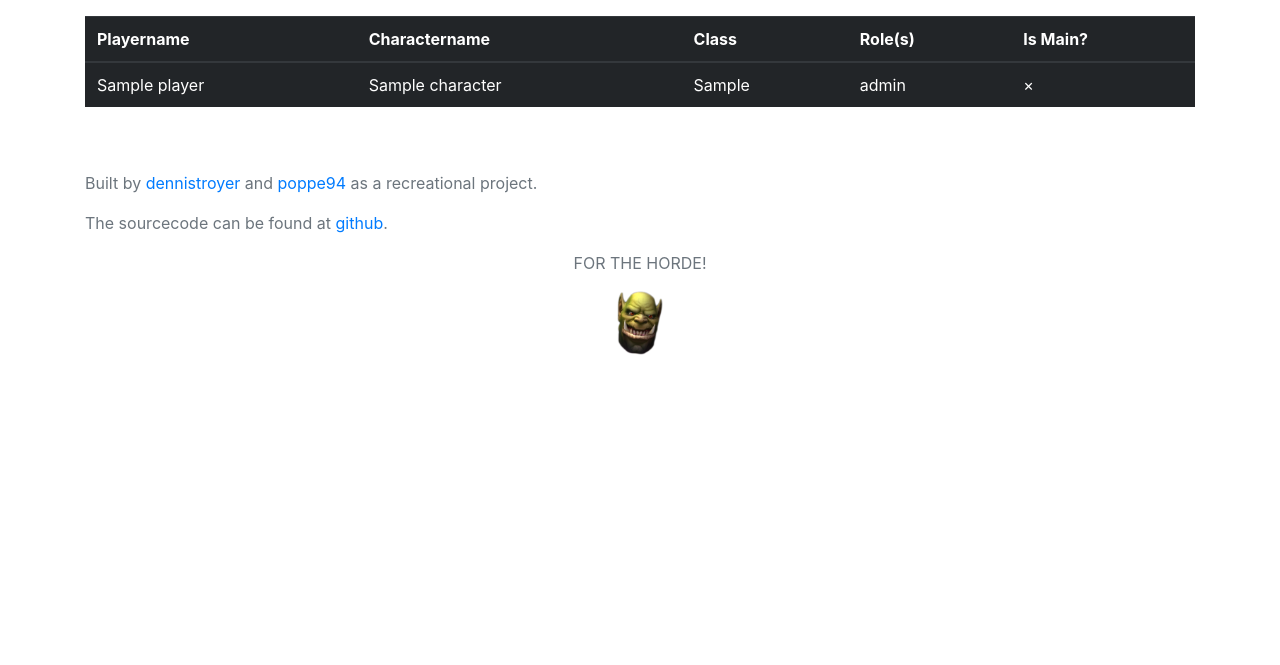
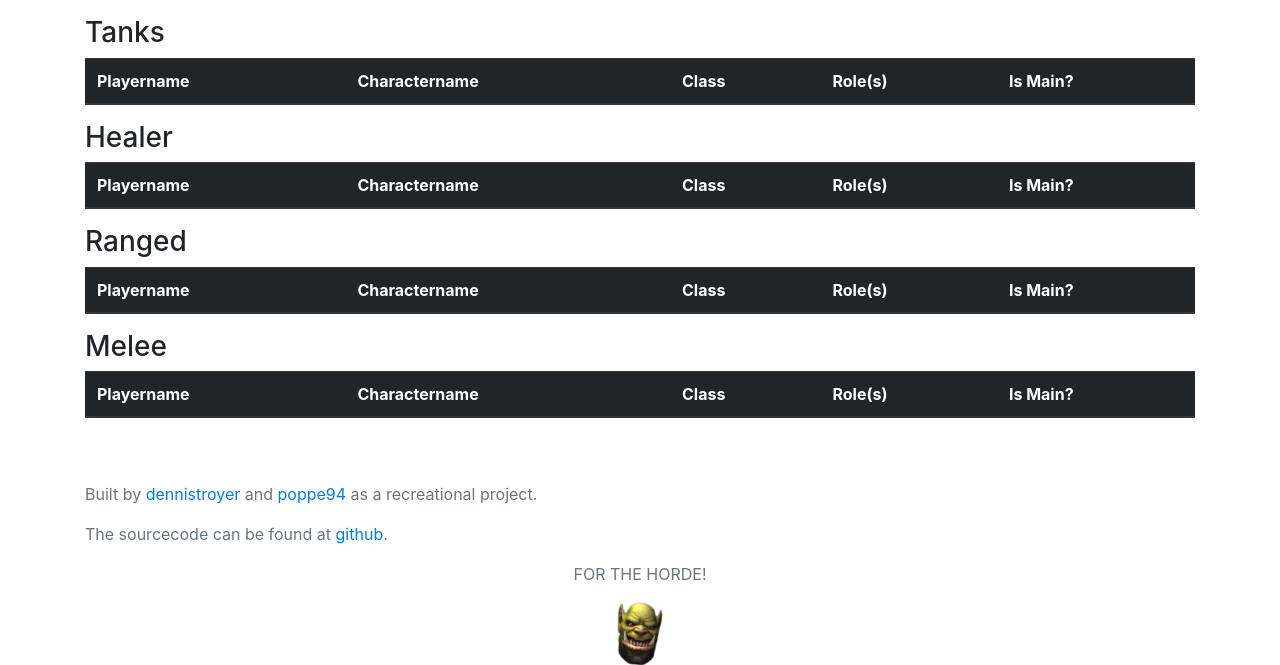
Before and after one commit to djaszak/raid_roster_planner, a Django app: template raid_roster_planner/raid_roster_drf/templates/raid_roster_drf/character_list.html in a window 1280 px wide. Shown: the part 56-721 px from the top of the page. Run offline with Django 3.2, Linux system fonts and the light colour scheme; the template is opened without the code that fills it: most values are stand-ins (such as "Sample title", 1, 10 or a date in 2020); lists and menus that the app fills with data are empty; parts of the project's set-up code (start-up, migrations or seed data) failed here and were passed over.

Commit message:
Add icons to character_list.html and also have 4 different tables for the 4 different roles

```diff
--- a/raid_roster_planner/raid_roster_drf/templates/raid_roster_drf/character_list.html
+++ b/raid_roster_planner/raid_roster_drf/templates/raid_roster_drf/character_list.html
@@ -1,7 +1,10 @@
 {% extends 'raid_roster_drf/base.html' %}
+{% load static %}
 
 {% block content %}
     <div class="container pt-3">
+        <div class="tank-table">
+            <h3>Tanks</h3>
             <table class="table table-dark character-list">
                 <thead>
                 <tr>
@@ -12,17 +15,116 @@
                     <th scope="col">Is Main?</th>
                 </tr>
                 </thead>
+                {% for character in object_list %}
+                    {% with "raid_roster_drf/images/icons/classes/"|add:character.game_class.name|add:".png" as class_icon %}
+                        {% if 'Tank' in character.role_string %}
                             <tbody>
-            {% for character in object_list %}
                             <tr class="{{ character.game_class.name }}">
                                 <td>{{ character.player.name }}</td>
                                 <td>{{ character.name }}</td>
-                    <td>{{ character.game_class }}</td>
+                                <td><img src="{% static class_icon %}" width="30" height="30"
+                                         alt="{{ character.game_class.name }}"> {{ character.game_class }}</td>
                                 <td>{{ character.role_string }}</td>
                                 <td>{% if character.is_main == True %}&#10004;{% else %}&times;{% endif %}</td>
                             </tr>
+                            </tbody>
+                        {% endif %}
+                    {% endwith %}
                 {% endfor %}
-            </tbody>
             </table>
         </div>
+
+        <div class="healer-table">
+            <h3>Healer</h3>
+            <table class="table table-dark character-list">
+                <thead>
+                <tr>
+                    <th scope="col">Playername</th>
+                    <th scope="col">Charactername</th>
+                    <th scope="col">Class</th>
+                    <th scope="col">Role(s)</th>
+                    <th scope="col">Is Main?</th>
+                </tr>
+                </thead>
+                {% for character in object_list %}
+                    {% with "raid_roster_drf/images/icons/classes/"|add:character.game_class.name|add:".png" as class_icon %}
+                        {% if 'Healer' in character.role_string %}
+                            <tbody>
+                            <tr class="{{ character.game_class.name }}">
+                                <td>{{ character.player.name }}</td>
+                                <td>{{ character.name }}</td>
+                                <td><img src="{% static class_icon %}" width="30" height="30"
+                                         alt="{{ character.game_class.name }}"> {{ character.game_class }}</td>
+                                <td>{{ character.role_string }}</td>
+                                <td>{% if character.is_main == True %}&#10004;{% else %}&times;{% endif %}</td>
+                            </tr>
+                            </tbody>
+                        {% endif %}
+                    {% endwith %}
+                {% endfor %}
+            </table>
+        </div>
+
+        <div class="ranged-table">
+            <h3>Ranged</h3>
+            <table class="table table-dark character-list">
+                <thead>
+                <tr>
+                    <th scope="col">Playername</th>
+                    <th scope="col">Charactername</th>
+                    <th scope="col">Class</th>
+                    <th scope="col">Role(s)</th>
+                    <th scope="col">Is Main?</th>
+                </tr>
+                </thead>
+                {% for character in object_list %}
+                    {% with "raid_roster_drf/images/icons/classes/"|add:character.game_class.name|add:".png" as class_icon %}
+                        {% if 'Ranged' in character.role_string %}
+                            <tbody>
+                            <tr class="{{ character.game_class.name }}">
+                                <td>{{ character.player.name }}</td>
+                                <td>{{ character.name }}</td>
+                                <td><img src="{% static class_icon %}" width="30" height="30"
+                                         alt="{{ character.game_class.name }}"> {{ character.game_class }}</td>
+                                <td>{{ character.role_string }}</td>
+                                <td>{% if character.is_main == True %}&#10004;{% else %}&times;{% endif %}</td>
+                            </tr>
+                            </tbody>
+                        {% endif %}
+                    {% endwith %}
+                {% endfor %}
+            </table>
+        </div>
+
+        <div class="melee-table">
+            <h3>Melee</h3>
+            <table class="table table-dark character-list">
+                <thead>
+                <tr>
+                    <th scope="col">Playername</th>
+                    <th scope="col">Charactername</th>
+                    <th scope="col">Class</th>
+                    <th scope="col">Role(s)</th>
+                    <th scope="col">Is Main?</th>
+                </tr>
+                </thead>
+                {% for character in object_list %}
+                    {% with "raid_roster_drf/images/icons/classes/"|add:character.game_class.name|add:".png" as class_icon %}
+                        {% if 'Melee' in character.role_string %}
+                            <tbody>
+                            <tr class="{{ character.game_class.name }}">
+                                <td>{{ character.player.name }}</td>
+                                <td>{{ character.name }}</td>
+                                <td><img src="{% static class_icon %}" width="30" height="30"
+                                         alt="{{ character.game_class.name }}"> {{ character.game_class }}</td>
+                                <td>{{ character.role_string }}</td>
+                                <td>{% if character.is_main == True %}&#10004;{% else %}&times;{% endif %}</td>
+                            </tr>
+                            </tbody>
+                        {% endif %}
+                    {% endwith %}
+                {% endfor %}
+            </table>
+        </div>
+    </div>
 {% endblock %}
```
Also changed, not shown: raid_roster_planner/raid_roster_drf/static/raid_roster_drf/images/icons/classes/death_knight.png (renamed from raid_roster_planner/raid_roster_drf/static/raid_roster_drf/images/icons/classes/deathknight.png), raid_roster_planner/raid_roster_drf/static/raid_roster_drf/images/icons/classes/demon_hunter.png (renamed from raid_roster_planner/raid_roster_drf/static/raid_roster_drf/images/icons/classes/demonhunter.png). Lines whose indentation alone changed are shown as unchanged.
